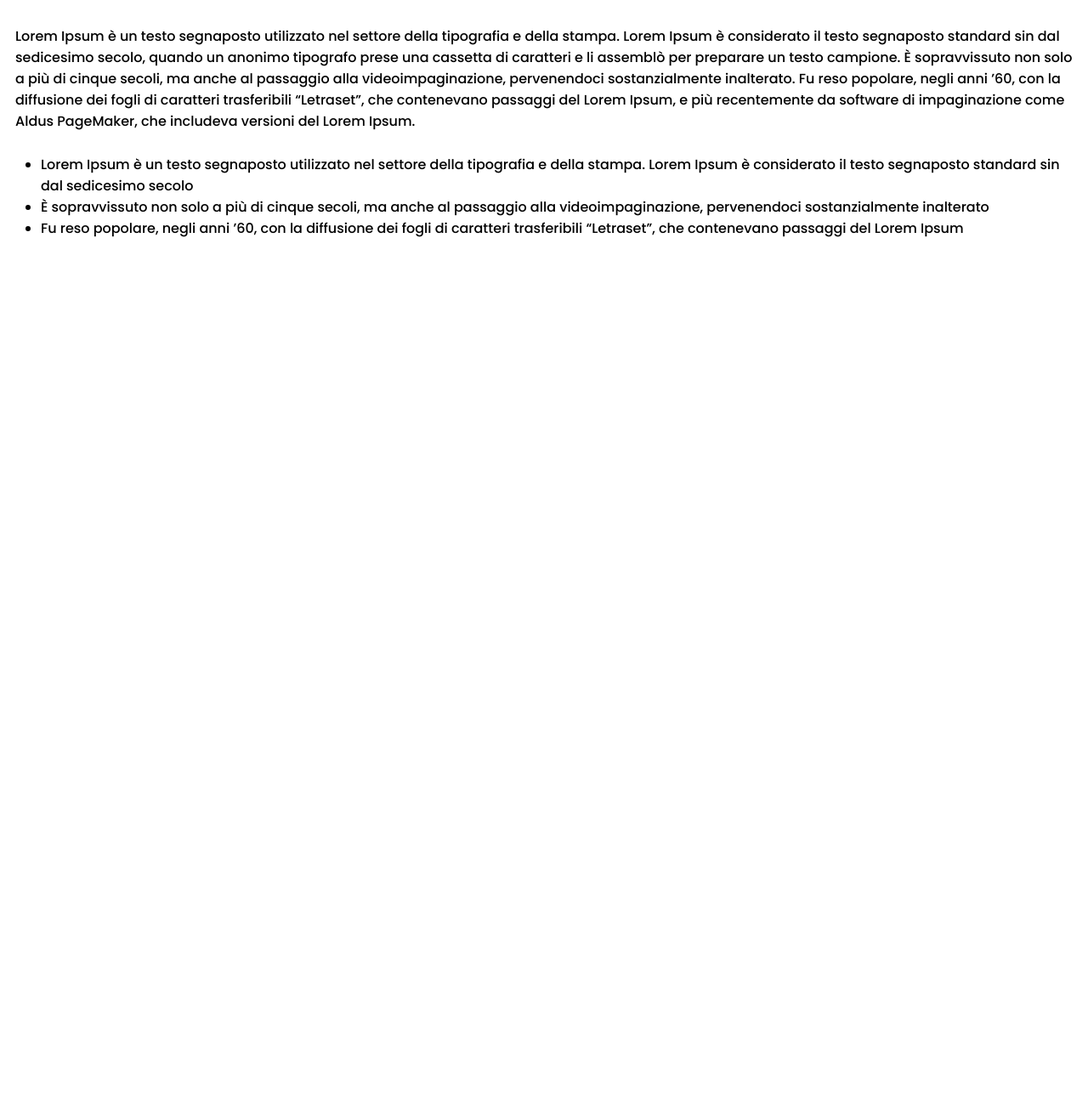
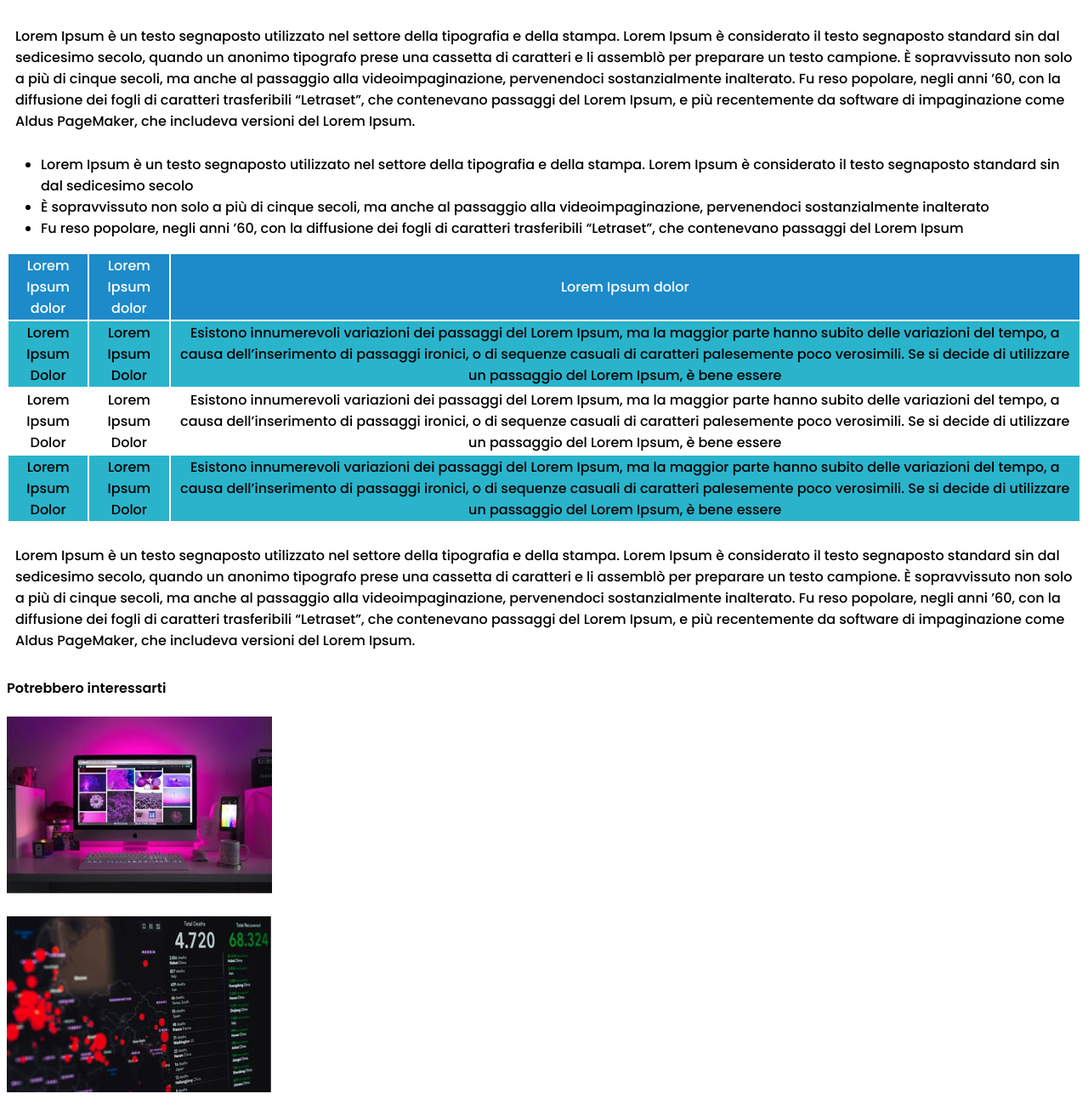
Before and after one commit to EngeneerProgram/The-Booleaners-Repo, a plain HTML site: page index.html in a window 1280 px wide. Shown: the part 889-2189 px from the top of the page at 85% size. Before the commit the page ends 1186 px from the top, so only its background shows below. Drawn offline with Linux system fonts and the light colour scheme.

Commit message:
Progetto Completato

```diff
--- a/index.html
+++ b/index.html
@@ -30,6 +30,48 @@
 
 <!--Fine section Lista-->
 
+<section class="table">
+    <table>
+        <tr class="blue">
+            <td class="blue">Lorem Ipsum dolor</td>
+            <td class="blue">Lorem Ipsum dolor</td>
+            <td class="blue">Lorem Ipsum dolor</td>
+
+        </tr>
+        <tr class="blu-chiaro">
+            <td>Lorem Ipsum Dolor</td>
+            <td>Lorem Ipsum Dolor</td>
+            <td>Esistono innumerevoli variazioni dei passaggi del Lorem Ipsum, ma la maggior parte hanno subito delle variazioni del tempo, a causa dell’inserimento di passaggi ironici, o di sequenze casuali di caratteri palesemente poco verosimili. Se si decide di utilizzare un passaggio del Lorem Ipsum, è bene essere </td>
+        </tr>
+        <tr>
+            <td>Lorem Ipsum Dolor</td>
+            <td>Lorem Ipsum Dolor</td>
+            <td>Esistono innumerevoli variazioni dei passaggi del Lorem Ipsum, ma la maggior parte hanno subito delle variazioni del tempo, a causa dell’inserimento di passaggi ironici, o di sequenze casuali di caratteri palesemente poco verosimili. Se si decide di utilizzare un passaggio del Lorem Ipsum, è bene essere</td>
+        </tr>
+        <tr class="blu-chiaro">
+            <td>Lorem Ipsum Dolor</td>
+            <td>Lorem Ipsum Dolor</td>
+            <td>Esistono innumerevoli variazioni dei passaggi del Lorem Ipsum, ma la maggior parte hanno subito delle variazioni del tempo, a causa dell’inserimento di passaggi ironici, o di sequenze casuali di caratteri palesemente poco verosimili. Se si decide di utilizzare un passaggio del Lorem Ipsum, è bene essere </td>
+        </tr>
+    </table>
+</section>
+<!--Fine Tabella-->
+
+<section class="info">
+    <p>Lorem Ipsum è un testo segnaposto utilizzato nel settore della tipografia e della stampa. Lorem Ipsum è considerato il testo segnaposto standard sin dal sedicesimo secolo, quando un anonimo tipografo prese una cassetta di caratteri e li assemblò per preparare un testo campione. È sopravvissuto non solo a più di cinque secoli, ma anche al passaggio alla videoimpaginazione, pervenendoci sostanzialmente inalterato. Fu reso popolare, negli anni ’60, con la diffusione dei fogli di caratteri trasferibili “Letraset”, che contenevano passaggi del Lorem Ipsum, e più recentemente da software di impaginazione come Aldus PageMaker, che includeva versioni del Lorem Ipsum.</p>
+
+</section>
+
+<footer>
+    <h4>Potrebbero interessarti</h4>
+    <img src="/img/monitor.jpg" alt="">
+    <div class="spazio"></div>
+    <div class="secondaimmagine">
+        <img src="/img/graph.jpg" alt="">
+    </div>
+
+</footer>
+
 
 
 
--- a/style.css
+++ b/style.css
@@ -30,3 +30,23 @@ h6{
 p{
     padding:10px;
 }
+table{
+    width: 100%;
+    text-align: center;
+
+}
+.blue{
+    background-color: #1b8acae5;
+    color:white;
+
+}
+
+.blu-chiaro{
+    text-align: center;
+    background-color: rgb(41, 180, 204);
+
+}
+
+.spazio{
+    height: 20px;
+}
```
